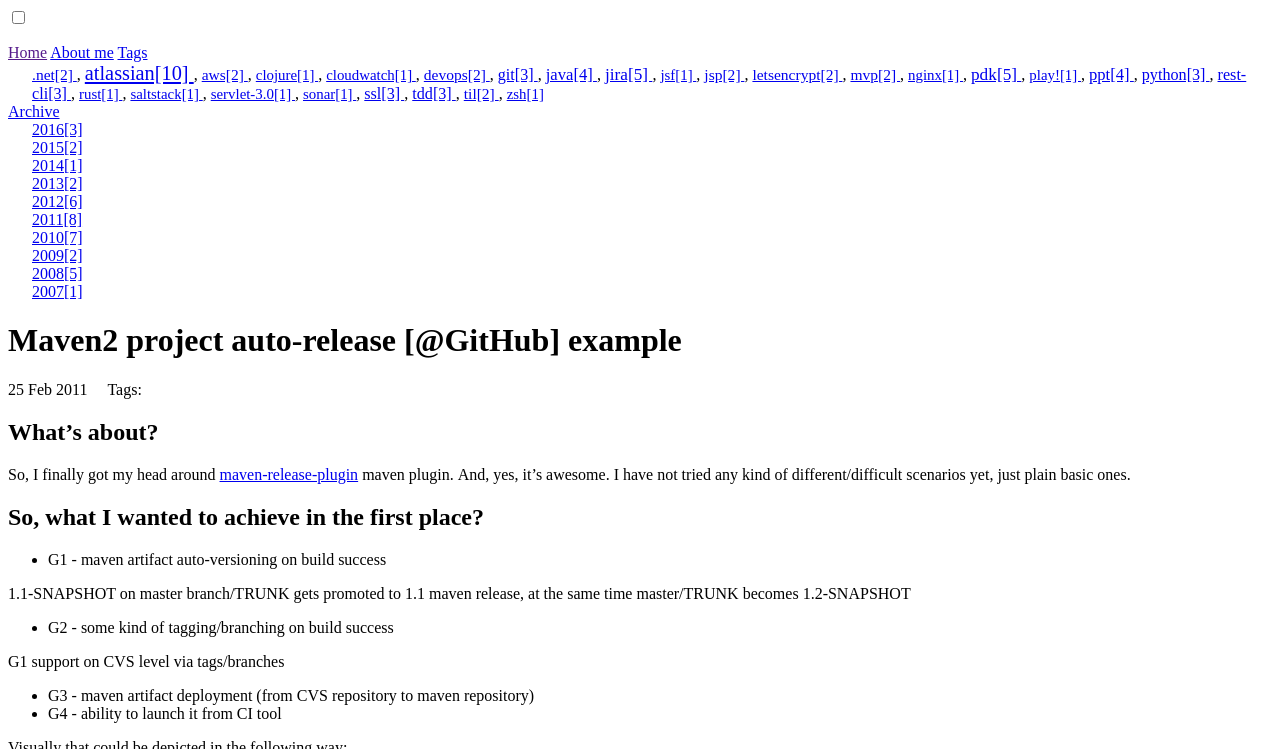
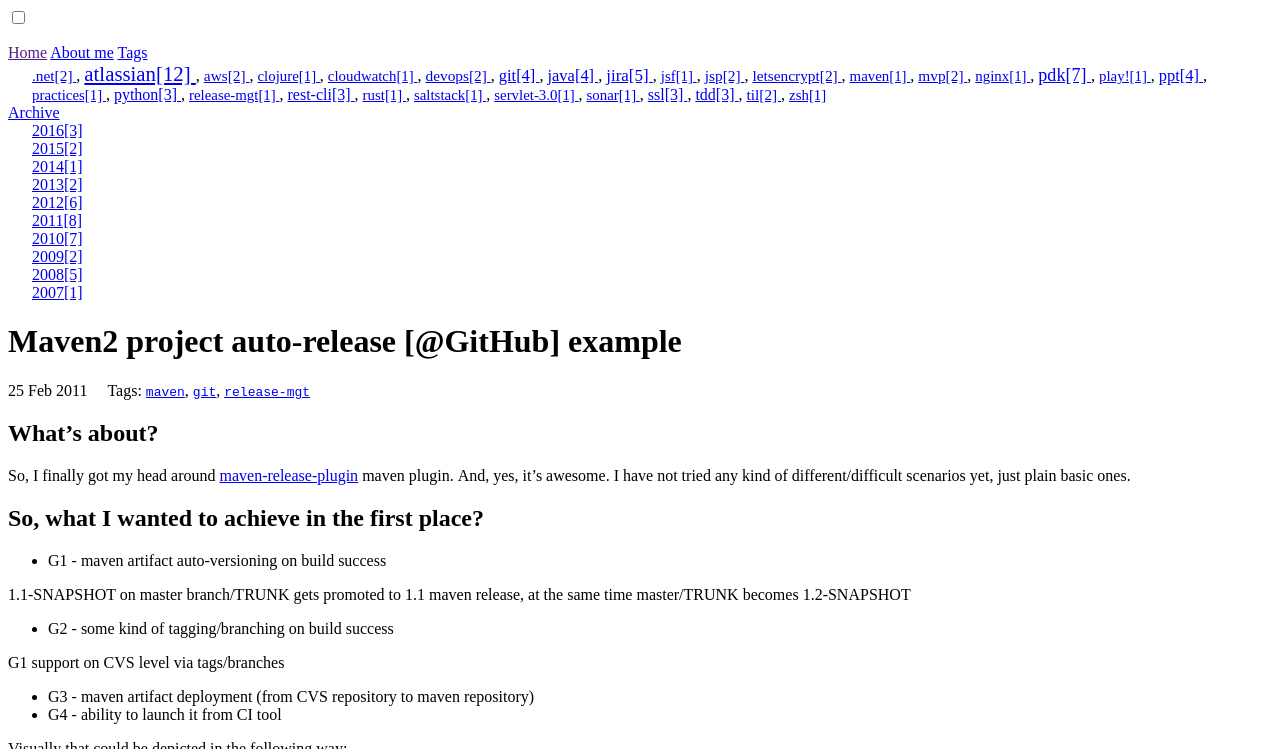
Before and after one commit to leonardinius/leonardinius.github.io, a Jekyll site: the page built from _posts/2011-02-25-maven2-project-auto-release-github-example.md, in a window 1280 px wide and 900 px high, cut to the strip 0-749 px from the top of the window. Built offline with Jekyll 4.4.1, drawn with Linux system fonts in a browser that asks for light colours.

Commit message:
More tags. I say! More tags!

```diff
--- a/_posts/2011-02-25-maven2-project-auto-release-github-example.md
+++ b/_posts/2011-02-25-maven2-project-auto-release-github-example.md
@@ -4,7 +4,7 @@
 date: 2011-02-25
 comments: false
 permalink: 2011/02/maven2-project-license-check-and-auto.html
-
+tags: [maven, git, release-mgt]
 ---
 
 What's about?
```
Also changed, not shown: _posts/2008-07-05-google-best-practices.md (+1 -0 lines), _posts/2010-12-12-announcement-propertyset-storage-toolkit-plugin-has-been-released.md (+1 -1 lines), _posts/2010-12-21-atlassian-sal-plugin-settings.md (+1 -1 lines).
